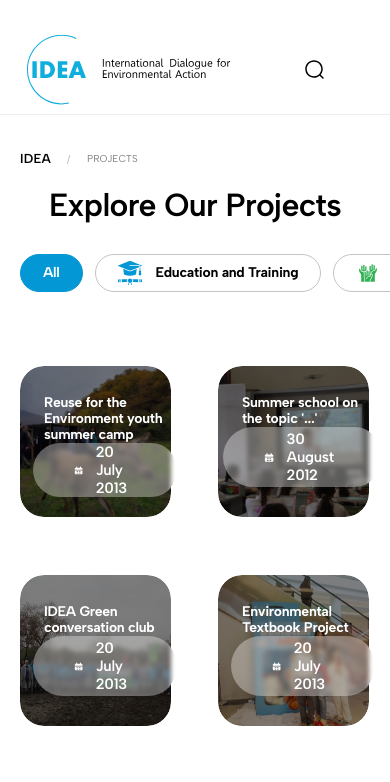
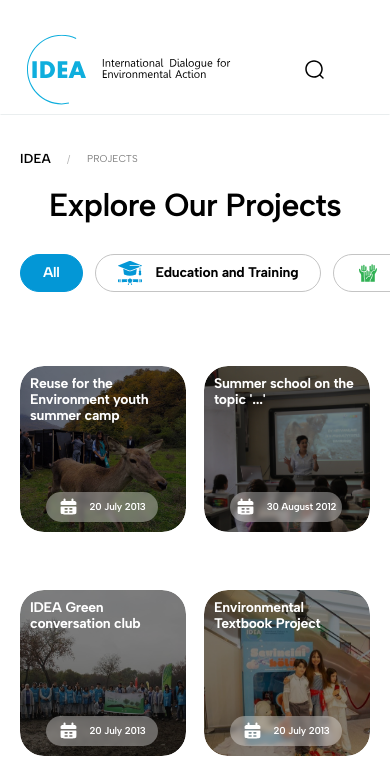
Before and after one commit to rashidovjavid1/Idea-clone, a Next.js app: page /projects in a window 390 px wide. Shown: the top 782 px of the page. Built offline with nearby package versions, Linux system fonts and the light colour scheme.

Commit message:
Update styles for heroSection and projectCards to enhance layout and responsiveness

```diff
--- a/app/global.scss
+++ b/app/global.scss
@@ -1790,7 +1790,7 @@
 
   .heroSection {
     .video {
-      width: 43rem;
+      width: 100%;
       height: 86rem;
       overflow: hidden;
 
--- a/app/projects/projects.scss
+++ b/app/projects/projects.scss
@@ -273,25 +273,49 @@
         }
 
         .projectCards {
+          width: 100%;
+          align-items: center;
           display: grid;
           grid-template-columns: 2fr 2fr;
-          width: 100%;
 
           .projectCard {
-            width: 18rem;
-            height: 15.1rem;
+            padding: 0;
+            display: flex;
+            align-items: flex-start;
+            justify-content: flex-start;
+            width: 100%;
 
             .projectCardContent {
+              max-width: 100%;
               display: flex;
               align-items: center;
-              justify-content: flex-start;
+              flex-direction: column;
+              padding: 1rem;
+
               .title {
+                width: 14.4rem;
                 h3 {
                   font-size: 1.4rem;
                   font-style: normal;
                   font-weight: 700;
                   line-height: 1.6rem;
                   letter-spacing: -0.028rem;
+                }
+              }
+
+              .date {
+                display: flex;
+                align-items: center;
+                width: 11.2721rem;
+                height: 3.0059rem;
+                span {
+                  text-wrap: nowrap;
+                  color: #fff;
+                  font-size: 1.002rem;
+                  font-style: normal;
+                  font-weight: 600;
+                  line-height: normal;
+                  letter-spacing: -0.02rem;
                 }
               }
             }
```
